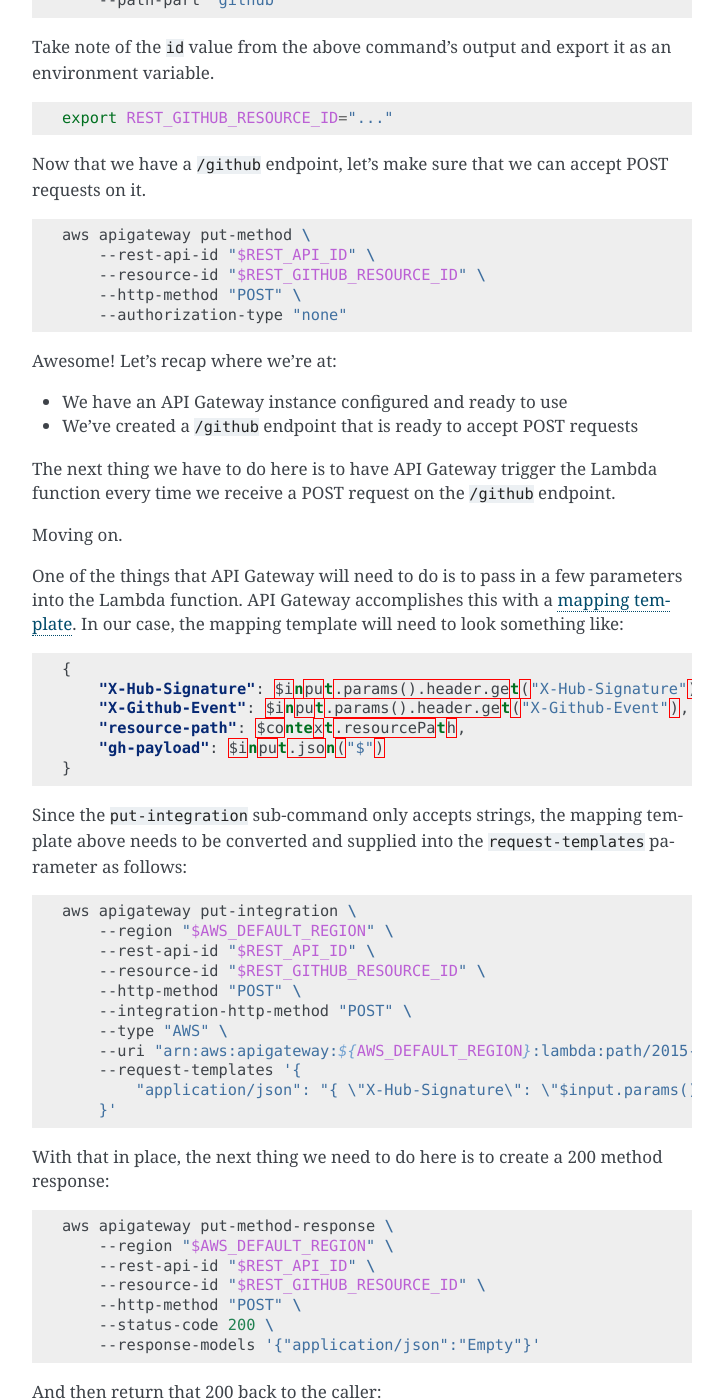
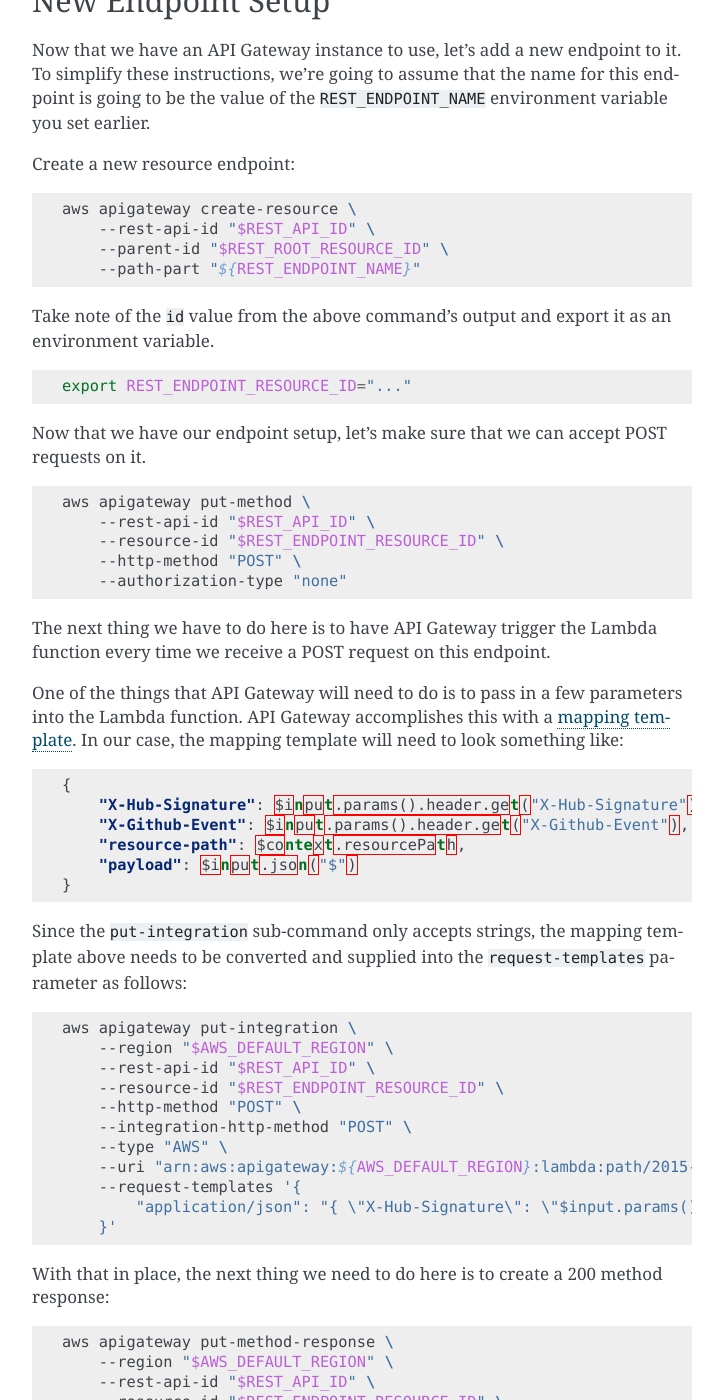
Before and after one commit to marvinpinto/irc-hooky, a Sphinx documentation site: the page built from docs/api_gateway.rst, in a window 1280 px wide and 1400 px high, scrolled down 1293 px. Shown: the whole window, without its empty margins (388-1111 px from the left). Built offline with Sphinx 7.4.7, drawn with Linux system fonts in a browser that asks for light colours; some of the changed text lies outside the part shown.

Commit message:
Abstract out the API Gateway instructions to remove github-specific references
Theoretically these instructions should hold true for any new endpoint,
regardless of type.

```diff
--- a/docs/api_gateway.rst
+++ b/docs/api_gateway.rst
@@ -1,8 +1,11 @@
 API Gateway Setup
 =================
 
-This section might come across as a bit intense, what will all the copy-pasta
-and all but I assure you it will be well worth it!
+The instructions in this section will walk you through setting up an API
+Gateway endpoint and wiring it into the IRC Hooky Lambda function.
+
+These instructions might come across as a bit intense, what will all the
+copy-pasta and all but I assure you it will be well worth it!
 
 The good news is that you will only need to go through this once (for each
 endpoint) as updating the Lambda Function for new releases is much simpler!
@@ -19,8 +22,9 @@ variables which we'll use for all the subsequent steps.
 
     export AWS_ACCESS_KEY_ID=<YOUR AWS ACCESS KEY>
     export AWS_SECRET_ACCESS_KEY=<YOUR AWS SECRET KEY>
+    export REST_ENDPOINT_NAME=myendpoint
     export AWS_DEFAULT_REGION=us-east-1
-    export LAMBDA_FUNCTION_ARN=<YOUR LAMBDA FUNCTION ARN>
+    export LAMBDA_FUNCTION_ARN="<YOUR LAMBDA FUNCTION ARN>"
 
 Note that if you don't have the ARN for your Lambda function handy, you should
 be able to find it using the following:
@@ -30,8 +34,8 @@ be able to find it using the following:
     aws lambda list-functions
 
 
-API Gateway Setup
------------------
+New API Gateway Setup
+---------------------
 
 Let's get started by creating a new API Gateway instance.
 
@@ -62,42 +66,44 @@ export it as an environment variable.
 
     export REST_ROOT_RESOURCE_ID="..."
 
-Create a ``/github`` Resource endpoint:
+
+New Endpoint Setup
+------------------
+
+Now that we have an API Gateway instance to use, let's add a new endpoint to
+it. To simplify these instructions, we're going to assume that the name for
+this endpoint is going to be the value of the ``REST_ENDPOINT_NAME``
+environment variable you set earlier.
+
+Create a new resource endpoint:
 
 .. code-block:: bash
 
     aws apigateway create-resource \
         --rest-api-id "$REST_API_ID" \
         --parent-id "$REST_ROOT_RESOURCE_ID" \
-        --path-part "github"
+        --path-part "${REST_ENDPOINT_NAME}"
 
 Take note of the ``id`` value from the above command's output and export it as
 an environment variable.
 
 .. code-block:: bash
 
-    export REST_GITHUB_RESOURCE_ID="..."
+    export REST_ENDPOINT_RESOURCE_ID="..."
 
-Now that we have a ``/github`` endpoint, let's make sure that we can accept
-POST requests on it.
+Now that we have our endpoint setup, let's make sure that we can accept POST
+requests on it.
 
 .. code-block:: bash
 
     aws apigateway put-method \
         --rest-api-id "$REST_API_ID" \
-        --resource-id "$REST_GITHUB_RESOURCE_ID" \
+        --resource-id "$REST_ENDPOINT_RESOURCE_ID" \
         --http-method "POST" \
         --authorization-type "none"
 
-Awesome! Let's recap where we're at:
-
-- We have an API Gateway instance configured and ready to use
-- We've created a ``/github`` endpoint that is ready to accept POST requests
-
 The next thing we have to do here is to have API Gateway trigger the Lambda
-function every time we receive a POST request on the ``/github`` endpoint.
-
-Moving on.
+function every time we receive a POST request on this endpoint.
 
 One of the things that API Gateway will need to do is to pass in a few
 parameters into the Lambda function. API Gateway accomplishes this with a
@@ -110,7 +116,7 @@ something like:
         "X-Hub-Signature": $input.params().header.get("X-Hub-Signature"),
         "X-Github-Event": $input.params().header.get("X-Github-Event"),
         "resource-path": $context.resourcePath,
-        "gh-payload": $input.json("$")
+        "payload": $input.json("$")
     }
 
 __ http://docs.aws.amazon.com/apigateway/latest/developerguide/api-gateway-mapping-template-reference.html
@@ -124,13 +130,13 @@ template above needs to be converted and supplied into the
     aws apigateway put-integration \
         --region "$AWS_DEFAULT_REGION" \
         --rest-api-id "$REST_API_ID" \
-        --resource-id "$REST_GITHUB_RESOURCE_ID" \
+        --resource-id "$REST_ENDPOINT_RESOURCE_ID" \
         --http-method "POST" \
         --integration-http-method "POST" \
         --type "AWS" \
         --uri "arn:aws:apigateway:${AWS_DEFAULT_REGION}:lambda:path/2015-03-31/functions/${LAMBDA_FUNCTION_ARN}/invocations" \
         --request-templates '{
-            "application/json": "{ \"X-Hub-Signature\": \"$input.params().header.get(\"X-Hub-Signature\")\", \"X-Github-Event\": \"$input.params().header.get(\"X-Github-Event\")\", \"resource-path\": \"$context.resourcePath", \"gh-payload\": $input.json(\"$\") }"
+            "application/json": "{ \"X-Hub-Signature\": \"$input.params().header.get(\"X-Hub-Signature\")\", \"X-Github-Event\": \"$input.params().header.get(\"X-Github-Event\")\", \"resource-path\": \"$context.resourcePath\", \"payload\": $input.json(\"$\") }"
         }'
 
 With that in place, the next thing we need to do here is to create a 200 method
@@ -141,7 +147,7 @@ response:
     aws apigateway put-method-response \
         --region "$AWS_DEFAULT_REGION" \
         --rest-api-id "$REST_API_ID" \
-        --resource-id "$REST_GITHUB_RESOURCE_ID" \
+        --resource-id "$REST_ENDPOINT_RESOURCE_ID" \
         --http-method "POST" \
         --status-code 200 \
         --response-models '{"application/json":"Empty"}'
@@ -153,7 +159,7 @@ And then return that 200 back to the caller:
     aws apigateway put-integration-response \
         --region "$AWS_DEFAULT_REGION" \
         --rest-api-id "$REST_API_ID" \
-        --resource-id "$REST_GITHUB_RESOURCE_ID" \
+        --resource-id "$REST_ENDPOINT_RESOURCE_ID" \
         --http-method "POST" \
         --status-code 200 \
         --response-templates '{"application/json": ""}'
@@ -206,4 +212,4 @@ You should be able to test it with a POST request with something like:
 
     curl -X POST \
         -d '{"hello": "hi"}' \
-        https://${REST_API_ID}.execute-api.${AWS_DEFAULT_REGION}.amazonaws.com/prod/github
+        https://${REST_API_ID}.execute-api.${AWS_DEFAULT_REGION}.amazonaws.com/prod/${REST_ENDPOINT_NAME}
--- a/server.py
+++ b/server.py
@@ -13,7 +13,7 @@ def handle_github_hook(payload, headers):
     event = {
         "X-Hub-Signature": headers.get("X-Hub-Signature"),
         "X-Github-Event": headers.get("X-Github-Event"),
-        "gh-payload": payload
+        "payload": payload
     }
     gh_handler(event, {})
 
```
Also changed, not shown: 2 other files.
